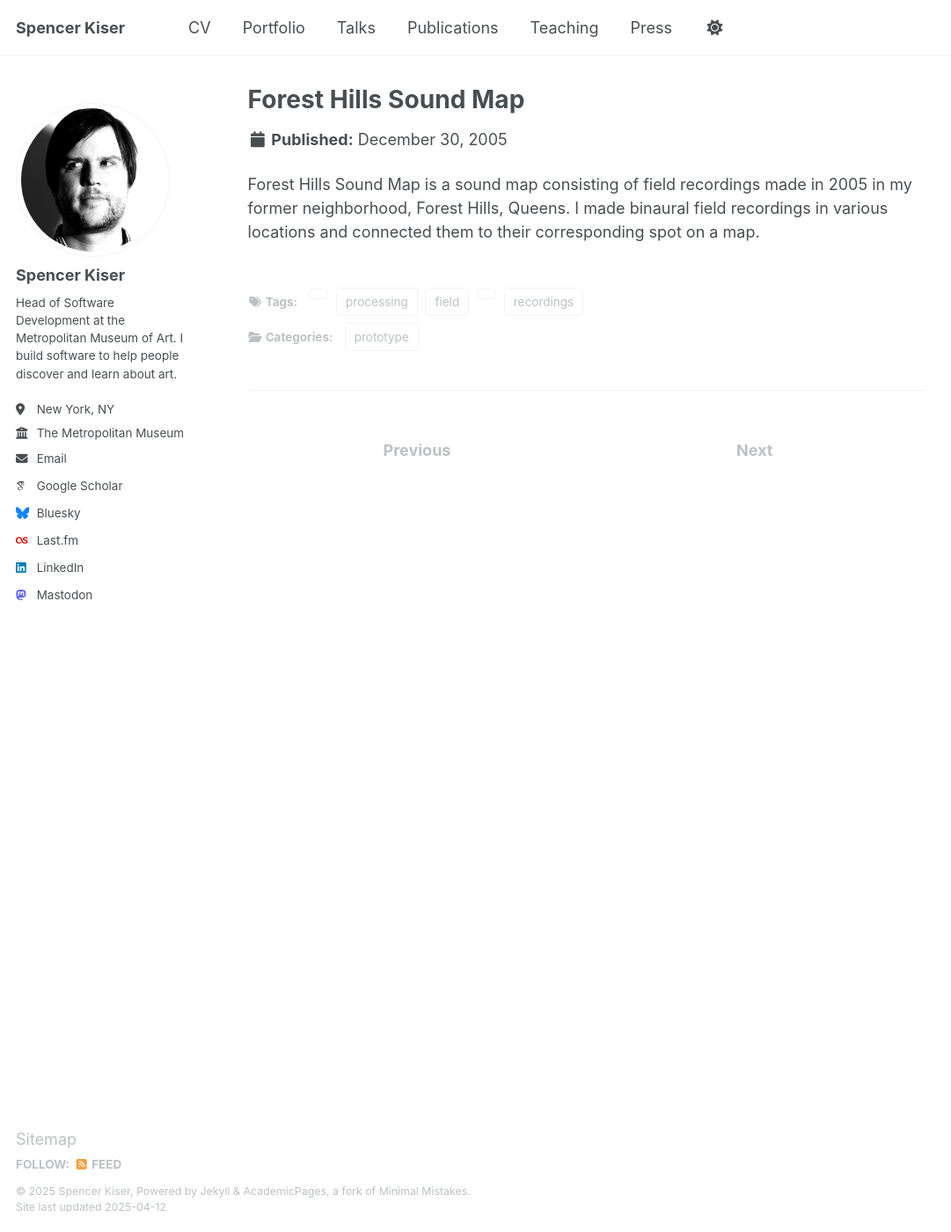
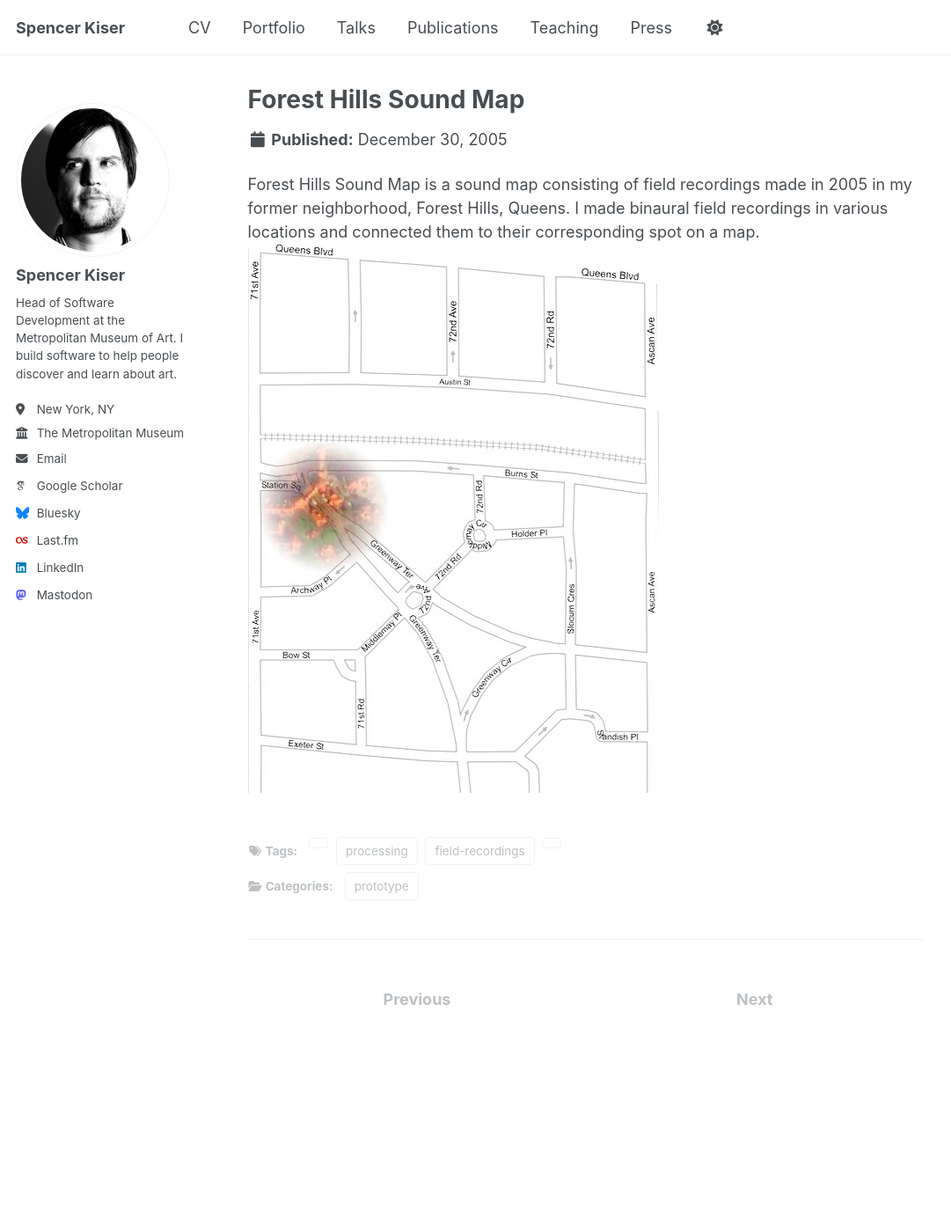
Before and after one commit to spencerk/spencerk.github.io, a Jekyll site: the page built from _portfolio/forest-hills-sound-map.md, in a window 1280 px wide and 1400 px high. Shown: the whole window at 88% size, without its empty margins (0-1081 px from the left). Built offline with Jekyll 4.4.1, drawn with Linux system fonts in a browser that asks for light colours; some web fonts are replaced; some of the changed lines change nothing that is shown.

Commit message:
forest hills sound map update

```diff
--- a/_portfolio/forest-hills-sound-map.md
+++ b/_portfolio/forest-hills-sound-map.md
@@ -4,7 +4,7 @@
 collection: portfolio
 category: prototype
 institution: ITP
-tags: processing, field recordings
+tags: processing, field-recordings
 excerpt: Forest Hills Sound Map is a sound map consisting of field recordings made in 2005 in my former neighborhood, Forest Hills.<br /><img src='/images/portfolio/forest-hills-soundmap-300w.png'>
 ---
-Forest Hills Sound Map is a sound map consisting of field recordings made in 2005 in my former neighborhood, Forest Hills, Queens.  I made binaural field recordings in various locations and connected them to their corresponding spot on a map.
+Forest Hills Sound Map is a sound map consisting of field recordings made in 2005 in my former neighborhood, Forest Hills, Queens.  I made binaural field recordings in various locations and connected them to their corresponding spot on a map. <br /><img src='/images/portfolio/forest_hills_soundmap.png'>
```
